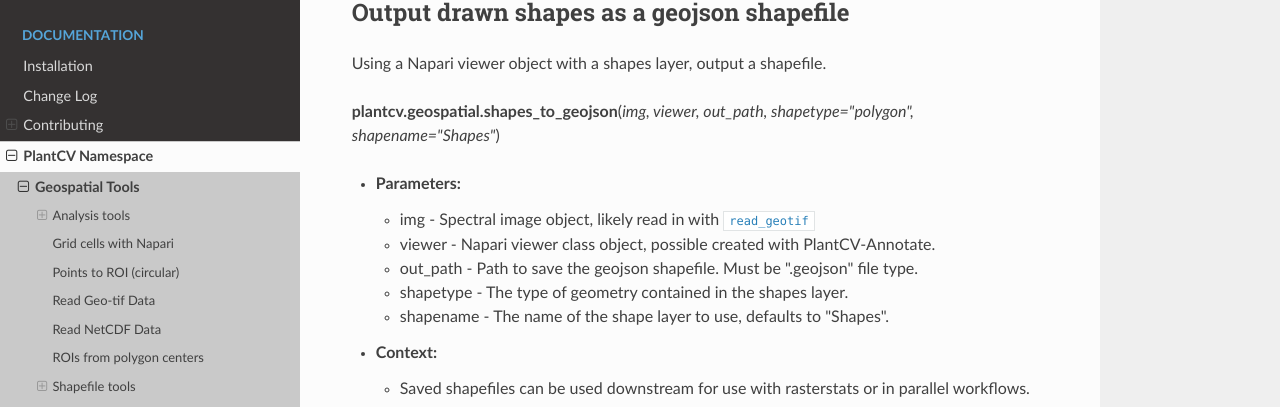
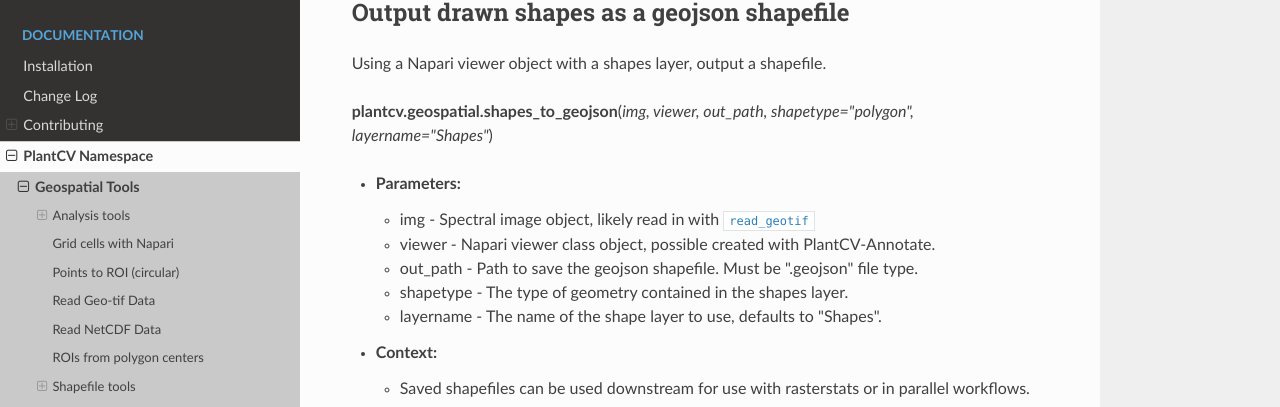
Before and after one commit to danforthcenter/plantcv-geospatial, an MkDocs documentation site: the page built from docs/shapes_to_geojson.md, in a window 1280 px wide and 900 px high. Shown: the part 127-534 px from the top of the window. Built offline with MkDocs 1.6.1, drawn with Linux system fonts in a browser that asks for light colours; nearby versions of some CDN libraries.

Commit message:
change all shapename from napari to layername for consistency

```diff
--- a/docs/shapes_to_geojson.md
+++ b/docs/shapes_to_geojson.md
@@ -2,14 +2,14 @@
 
 Using a Napari viewer object with a shapes layer, output a shapefile.
 
-**plantcv.geospatial.shapes_to_geojson**(*img, viewer, out_path, shapetype="polygon", shapename="Shapes"*)
+**plantcv.geospatial.shapes_to_geojson**(*img, viewer, out_path, shapetype="polygon", layername="Shapes"*)
 
 - **Parameters:**
     - img - Spectral image object, likely read in with [`read_geotif`](read_geotif.md)
     - viewer - Napari viewer class object, possible created with PlantCV-Annotate.
     - out_path - Path to save the geojson shapefile. Must be ".geojson" file type.
     - shapetype - The type of geometry contained in the shapes layer.
-	- shapename - The name of the shape layer to use, defaults to "Shapes".
+	- layername - The name of the shape layer to use, defaults to "Shapes".
 
 - **Context:**
     - Saved shapefiles can be used downstream for use with rasterstats or in parallel workflows.
```
Also changed, not shown: docs/center_grid_rois.md (+2 -2 lines), docs/changelog.md (+2 -2 lines), 2 other files.
